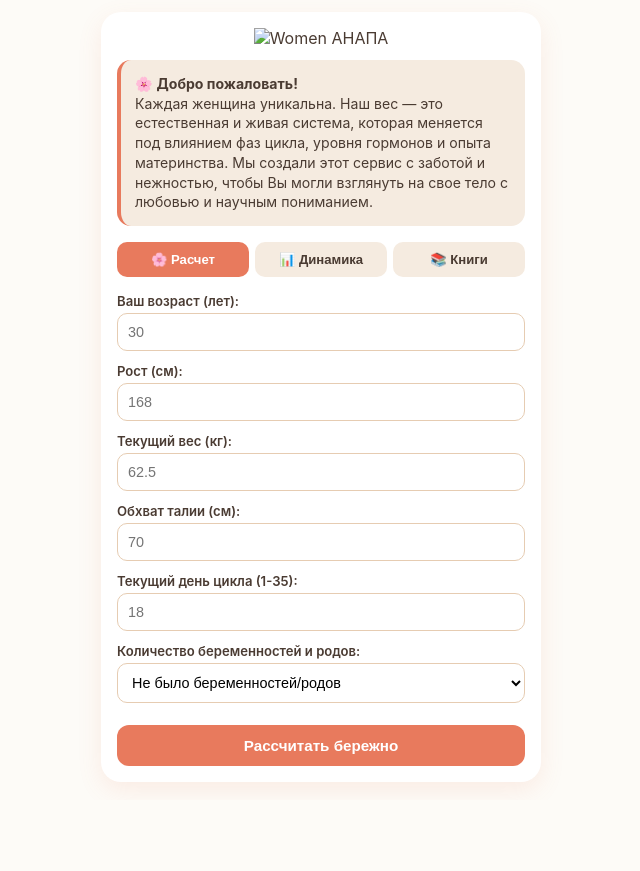
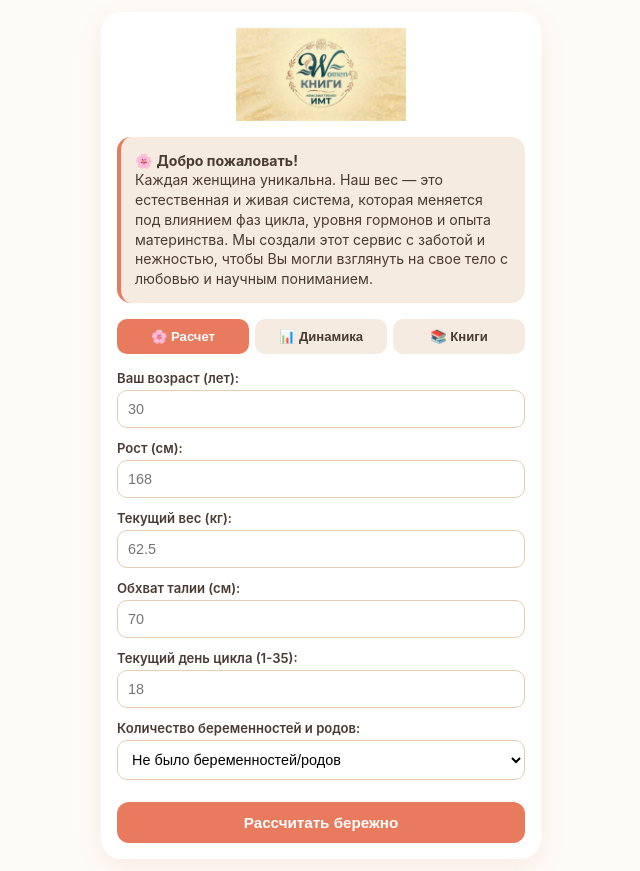
Before and after one commit to alyonasemenov/women-books-app, a plain HTML site: page index.html in a window 1280 px wide. Shown: the whole page, without its empty margins (319-959 px from the left). Before the commit the page ends 800 px from the top, so only its background shows below. Drawn offline with nearby package versions, Linux system fonts and the light colour scheme.

Commit message:
Update index.html

```diff
--- a/index.html
+++ b/index.html
@@ -179,7 +179,7 @@
 <div class="app-container">
 
   <div class="header-logo">
-    <img src="./лого.png" alt="Women АНАПА">
+    <img src="./logo.jpg" alt="Книги и здоровье">
   </div>
 
   <div class="welcome-text">
```
